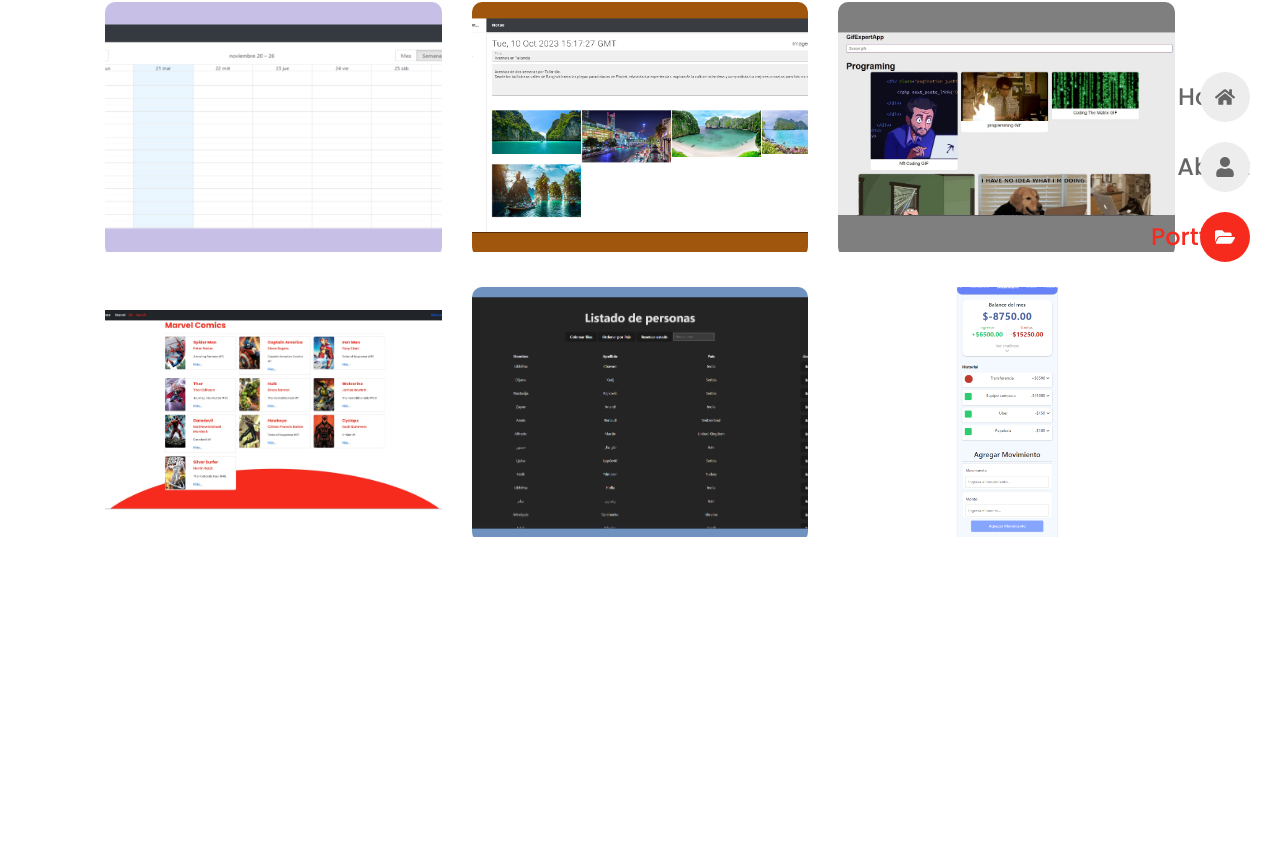
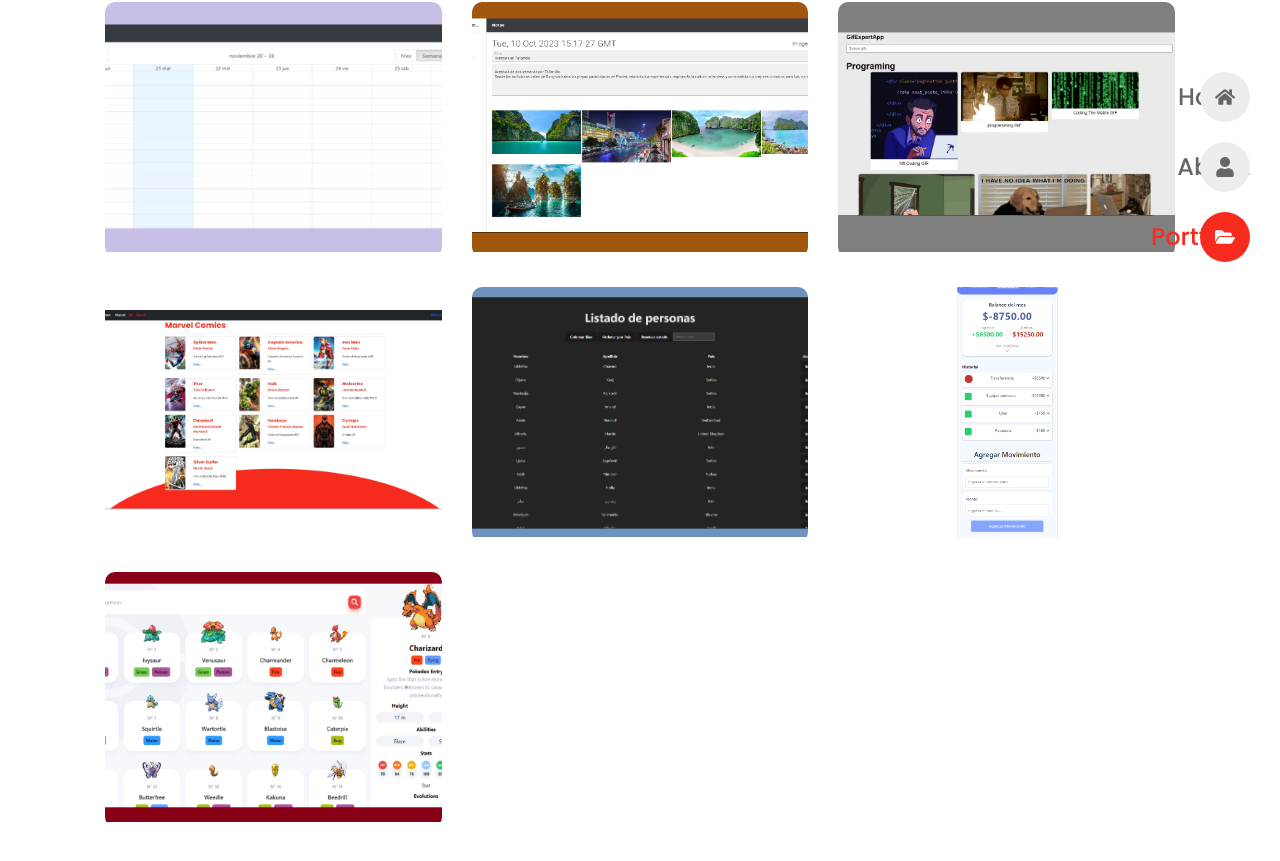
Before and after one commit to Charlyqv/Portfolio, a React (Vite) app: page /portfolio in a window 1280 px wide. Shown: the part 223-1084 px from the top of the page. Before the commit the page ends 835 px from the top, so only its background shows below. Built offline with nearby package versions, Linux system fonts and the light colour scheme.

Commit message:
FEAT: pokedex agregada

```diff
--- a/src/data.jsx
+++ b/src/data.jsx
@@ -15,6 +15,7 @@
 import Work4 from '/assets/heroes-app.jpg';
 import Work5 from '/assets/listado-personas.png';
 import Work6 from '/assets/control-gastos.png';
+import Work7 from '/assets/pokedex-2.png';
 
 import JS from '/assets/js.png';
 import PHP from '/assets/php.png';
@@ -435,6 +436,34 @@
       },
     ],
   },
+
+  {
+    id: 7,
+    img: Work7,
+    title: 'POKEDEX',
+    details: [
+      {
+        icon: <FiFileText />,
+        title: 'Project : ',
+        desc: 'Pokedex',
+      },
+      {
+        icon: <FiUser />,
+        title: 'Client : ',
+        desc: 'Personal Project',
+      },
+      {
+        icon: <FaCode />,
+        title: 'Language : ',
+        desc: 'React - Vite - Tailwind',
+      },
+      {
+        icon: <FiExternalLink />,
+        title: 'Preview : ',
+        desc: <a href={'https://pokedex-cvq.netlify.app/'}>https://pokedex-cvq.netlify.app/</a>,
+      },
+    ],
+  },
 ];
 
 export const skills_rotate = [
```
Also changed, not shown: public/assets/pokedex-2.png (added).
